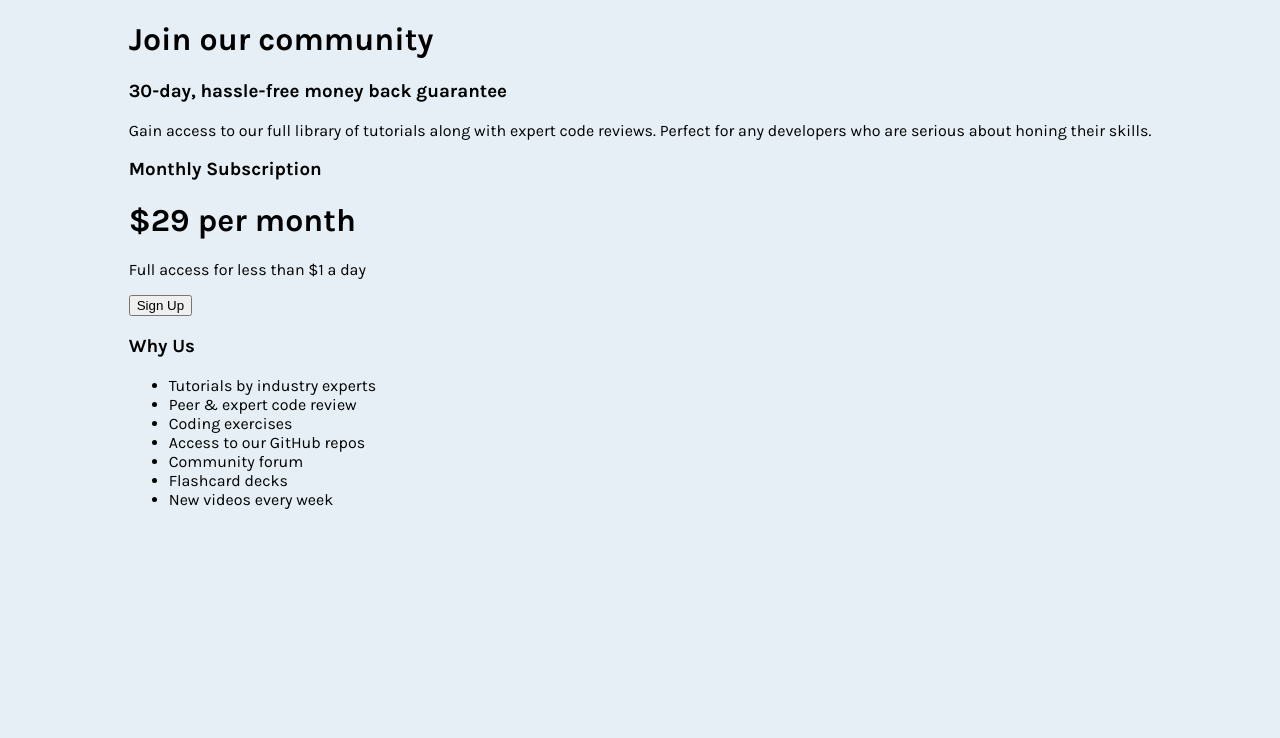
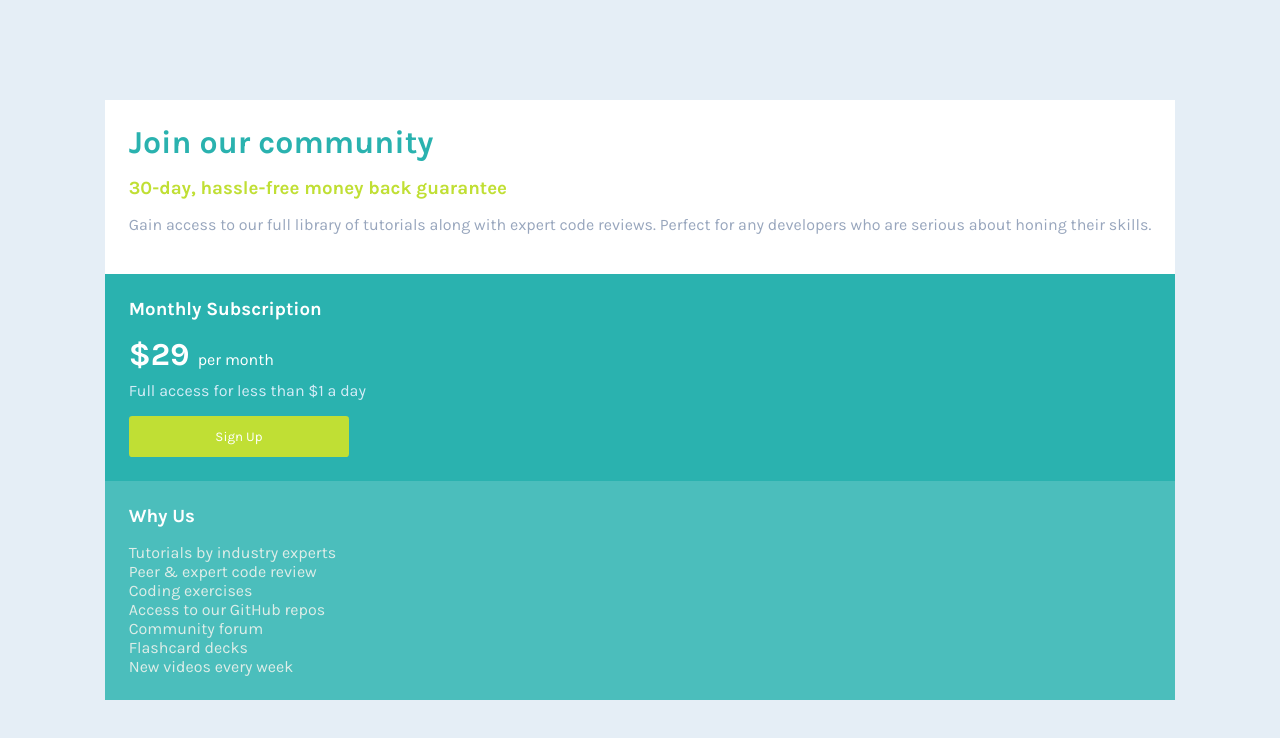
Before and after one commit to LordBogglesworth/single-price-grid-component-master, a plain HTML site: page index.html in a window 1280 px wide. Drawn offline with Linux system fonts and the light colour scheme.

Commit message:
second commit

```diff
--- a/css/master.css
+++ b/css/master.css
@@ -1,16 +1,118 @@
+* {
+  box-sizing: border-box;
+  margin: 0;
+  padding: 0;
+}
+
 :root {
-  background: hsl(204, 43%, 93%);
+  --clr-primary-yellow: hsl(71, 73%, 54%);
+  --clr-primary-cyan: hsl(179, 62%, 43%);
+  --clr-primary-white: white;
+
+  --clr-secondary-lightcyan: hsl(179, 47%, 52%);
+
+  --clr-neutral-grayish-blue: hsl(218, 22%, 67%);
+  --clr-neutral-light-gray: hsl(204, 43%, 93%);
+  --clr-neutral-off-white: hsl(206, 47%, 93%);
+}
+
+h1,
+h3,
+p,
+span {
+  /* margin: 2rem auto; */
 }
 
 body {
+  background: var(--clr-neutral-off-white);
   font-family: "Karla", sans-serif;
-  margin: 0;
-  padding: 0;
+  height: 100vh;
+  width: 100%;
   display: flex;
   align-items: center;
   justify-content: center;
+  padding: 2em;
 }
 
 .main-card {
-  border-radius: 1rem;
+  border-radius: 1em;
+  text-align: left;
 }
+
+.panel {
+  padding: 1.5em;
+}
+
+.content-section {
+  padding-bottom: 1rem;
+}
+
+.mini-content-section {
+  padding-bottom: 0.5rem;
+}
+
+/* Top Div */
+.top-section {
+  background: white;
+}
+
+.join-heading {
+  color: var(--clr-primary-cyan);
+}
+
+.join-sub-heading {
+  color: var(--clr-primary-yellow);
+}
+
+.join-paragraph {
+  color: var(--clr-neutral-grayish-blue);
+}
+
+/* Bottom Collective Divs */
+.bottom-section {
+}
+
+.bottom-header {
+  color: var(--clr-primary-white);
+}
+
+.panel {
+}
+
+/* Bottom Left Div */
+.monthly-subscription {
+  background: var(--clr-primary-cyan);
+}
+
+.monthly-rate {
+  color: var(--clr-primary-white);
+}
+
+.monthly-rate span {
+  font-size: 1rem;
+  font-weight: 400;
+}
+
+.rate-description {
+  font-weight: 400;
+  color: hsl(199, 69%, 90%);
+}
+
+.sign-up-btn {
+  background: var(--clr-primary-yellow);
+  padding: 1em 6.5em;
+  border: 0;
+  border-radius: 0.25em;
+  color: var(--clr-primary-white);
+  font-family: inherit;
+}
+
+/* Bottom Right Div */
+.why-us {
+  background: var(--clr-secondary-lightcyan);
+}
+
+.feature-list {
+  list-style-type: none;
+  color: hsl(160, 29%, 90%);
+}
--- a/index.html
+++ b/index.html
@@ -18,20 +18,20 @@
 </head>
 <body>
     <div class="main-card">
-      <div class="top-section">
-        <h1 class="join-heading">Join our community</h1>
-        <h3 class="join-sub-heading">30-day, hassle-free money back guarantee</h3>
-        <p class="join-paragraph">Gain access to our full library of tutorials along with expert code reviews. Perfect for any developers who are serious about honing their skills.</p>
+      <div class="top-section panel">
+        <h1 class="join-heading content-section">Join our community</h1>
+        <h3 class="join-sub-heading content-section">30-day, hassle-free money back guarantee</h3>
+        <p class="join-paragraph content-section">Gain access to our full library of tutorials along with expert code reviews. Perfect for any developers who are serious about honing their skills.</p>
       </div>
       <div class="bottom-section">
-        <div class="monthly-subscription bottom-sub-div">
-          <h3 class="bottom-header">Monthly Subscription</h3>
-          <h1 class="monthly-rate">$29 <span>per month</span></h1>
-          <p class="rate-description">Full access for less than $1 a day</p>
-          <button class="sign-up-btn btn">Sign Up</button>
+        <div class="monthly-subscription bottom-sub-div panel">
+          <h3 class="bottom-header content-section">Monthly Subscription</h3>
+          <h1 class="monthly-rate mini-content-section">$29 <span>per month</span></h1>
+          <p class="rate-description content-section">Full access for less than $1 a day</p>
+          <button class="sign-up-btn">Sign Up</button>
         </div>
-        <div class="why-us bottom-sub-div">
-          <h3 class="bottom-header">Why Us</h3>
+        <div class="why-us bottom-sub-div panel">
+          <h3 class="bottom-header content-section">Why Us</h3>
           <ul class="feature-list">
             <li>Tutorials by industry experts</li>
             <li>Peer & expert code review</li>
```
